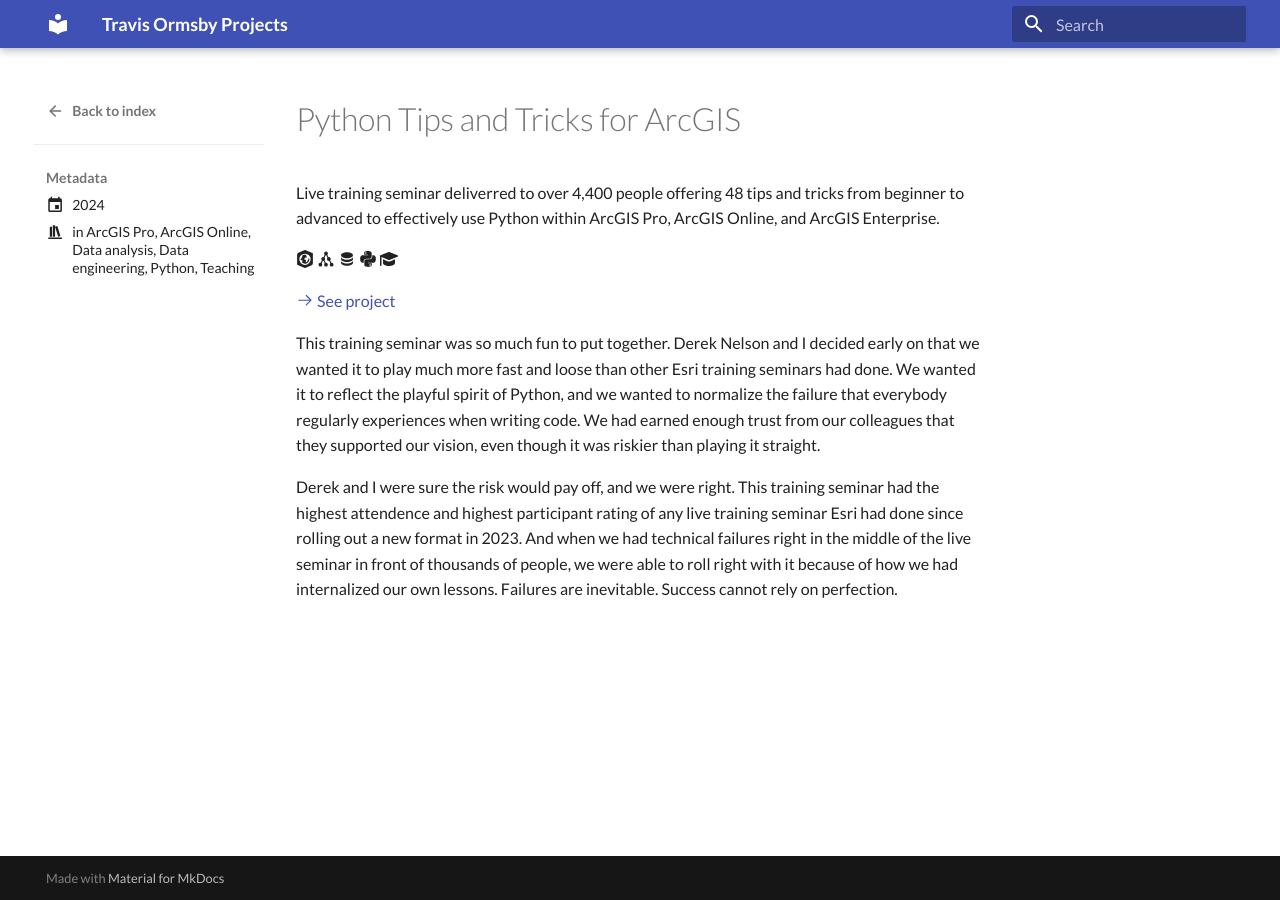
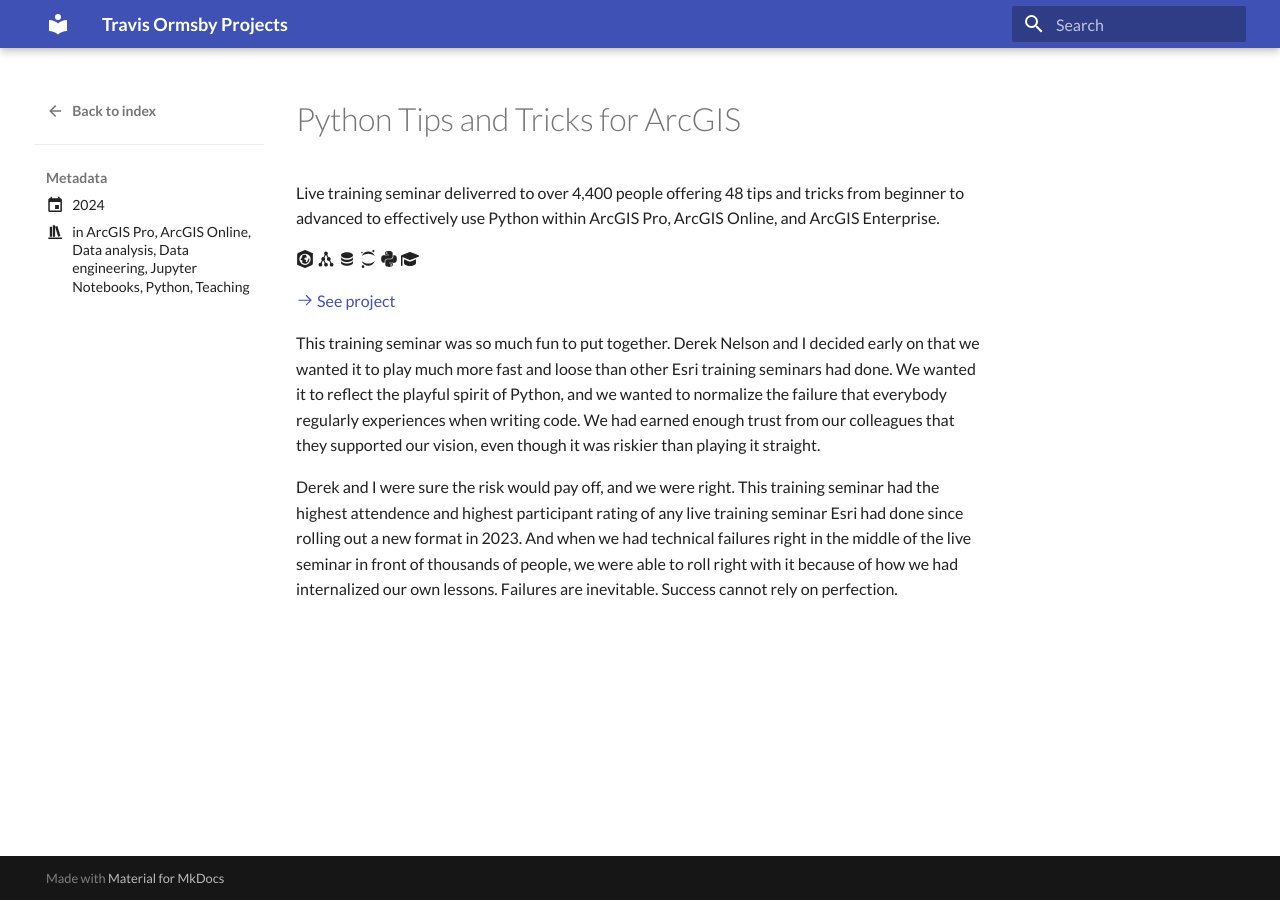
Before and after one commit to travisormsby/travisormsby.github.io, an MkDocs documentation site: the page built from docs/posts/python-tips-tricks.md, in a window 1280 px wide. Built offline with MkDocs 1.6.1 and Material for MkDocs 9.7.7, drawn with Linux system fonts in a browser that asks for light colours.

Commit message:
update tags

```diff
--- a/docs/posts/python-tips-tricks.md
+++ b/docs/posts/python-tips-tricks.md
@@ -6,6 +6,7 @@
   - ArcGIS Online
   - Data analysis
   - Data engineering
+  - Jupyter Notebooks
   - Python
   - Teaching
 ---
@@ -18,6 +19,7 @@
 :simple-arcgis:
 :material-graph:
 :material-database:
+:simple-jupyter:
 :fontawesome-brands-python:
 :fontawesome-solid-graduation-cap:
 
```
